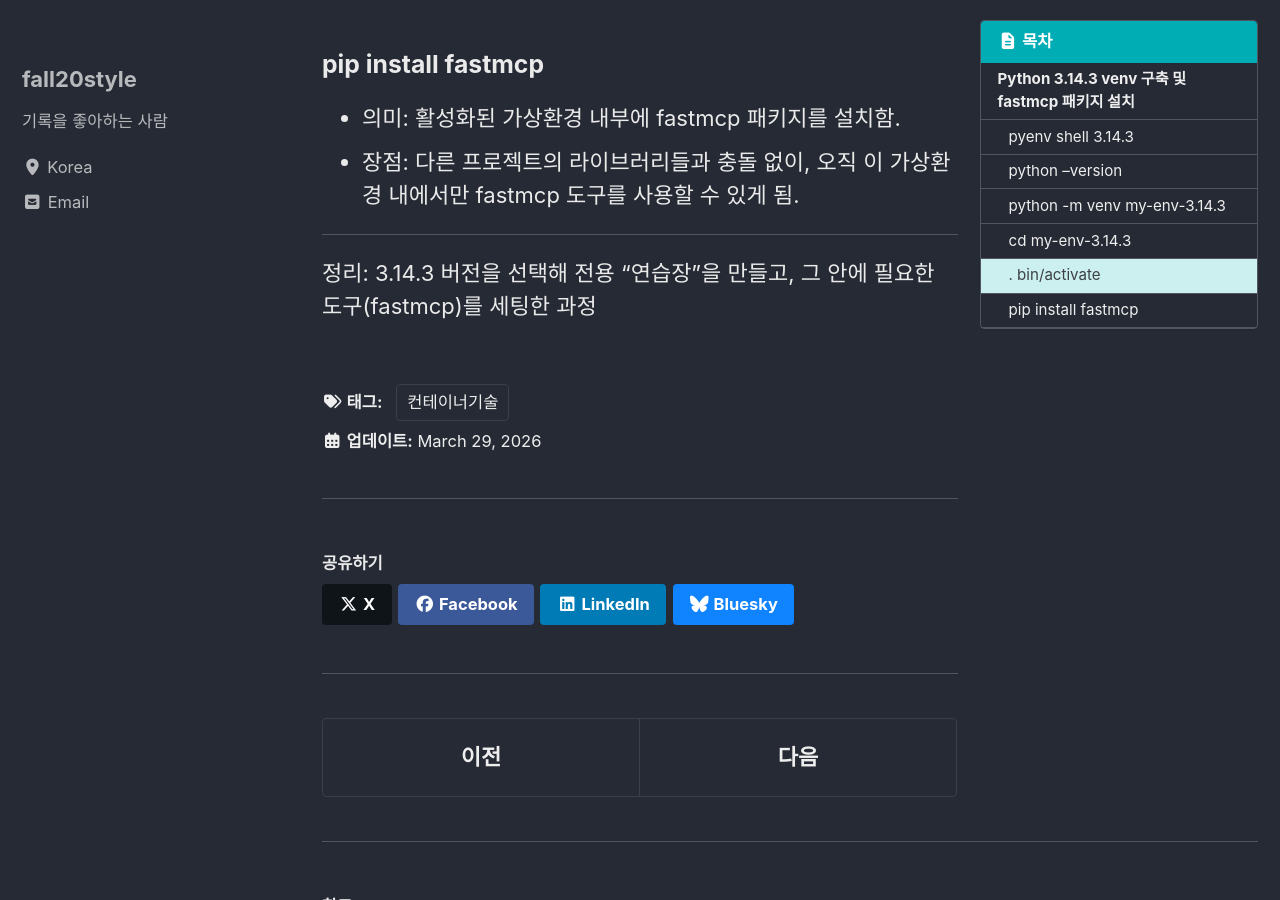
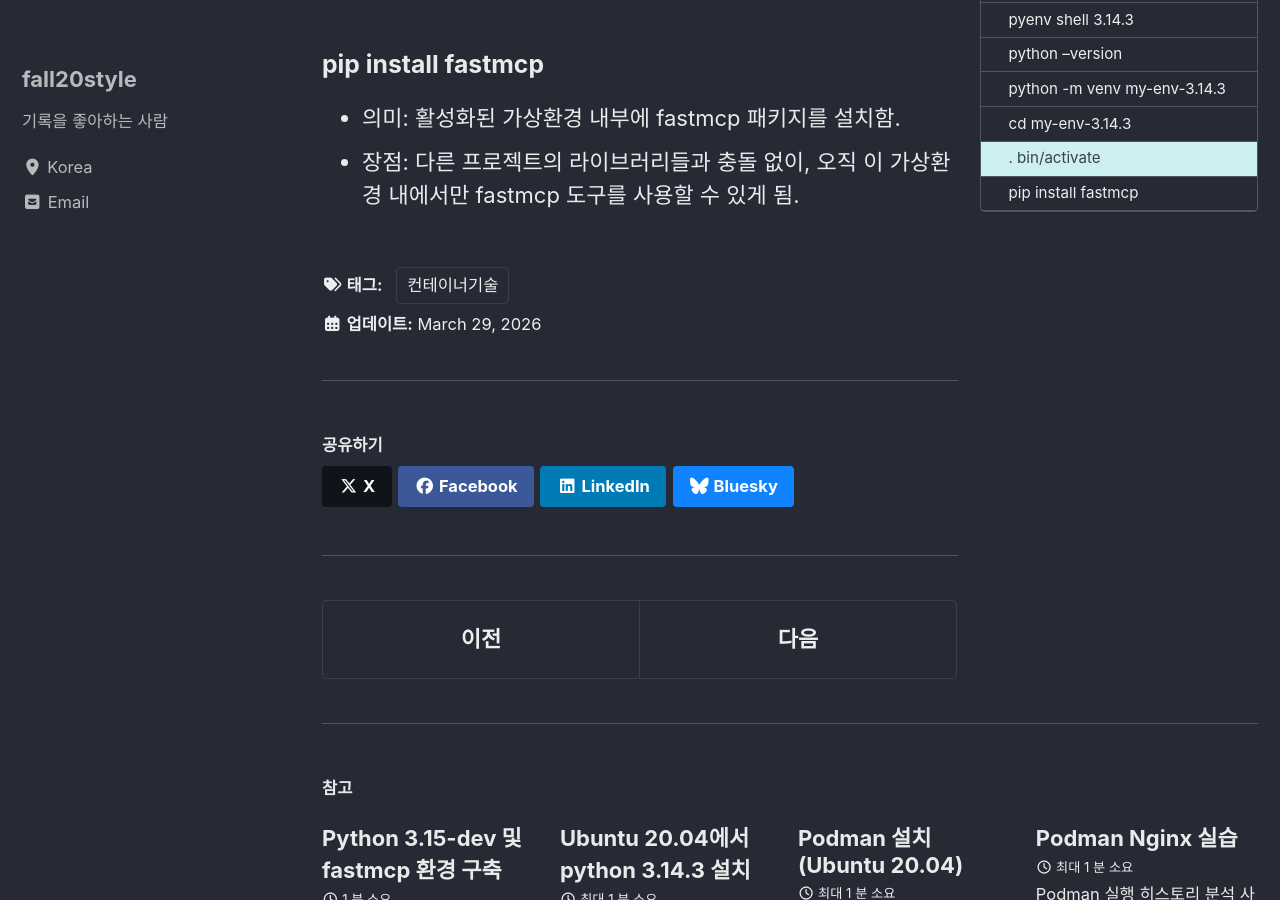
Before and after one commit to fall20style/fall20style.github.io, a Jekyll site: the page built from _posts/2026-03-29-python3.14.3-pyenv-fastmcp.md, in a window 1280 px wide and 900 px high, scrolled down 1602 px. Built offline with Jekyll 4.4.1, drawn with Linux system fonts in a browser that asks for light colours; cached includes are drawn as plain includes.

Commit message:
Update 2026-03-29-python3.14.3-pyenv-fastmcp.md

```diff
--- a/_posts/2026-03-29-python3.14.3-pyenv-fastmcp.md
+++ b/_posts/2026-03-29-python3.14.3-pyenv-fastmcp.md
@@ -50,7 +50,3 @@ description: desc가 여기에
 
 * 의미: 활성화된 가상환경 내부에 fastmcp 패키지를 설치함.
 * 장점: 다른 프로젝트의 라이브러리들과 충돌 없이, 오직 이 가상환경 내에서만 fastmcp 도구를 사용할 수 있게 됨.
-
-------------------------------
-
-정리: 3.14.3 버전을 선택해 전용 "연습장"을 만들고, 그 안에 필요한 도구(fastmcp)를 세팅한 과정
```
